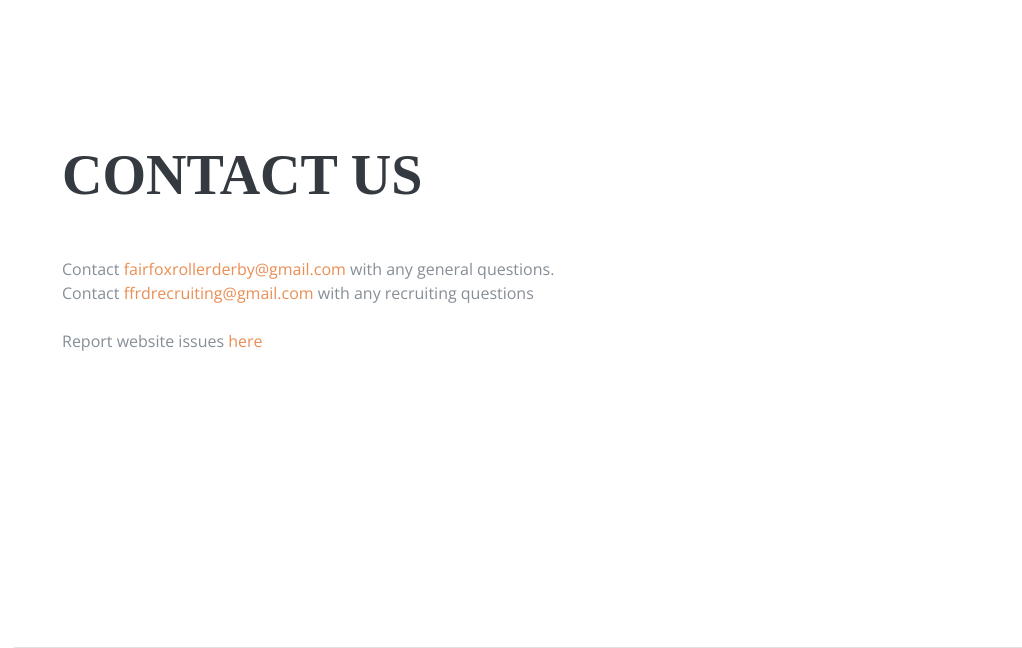
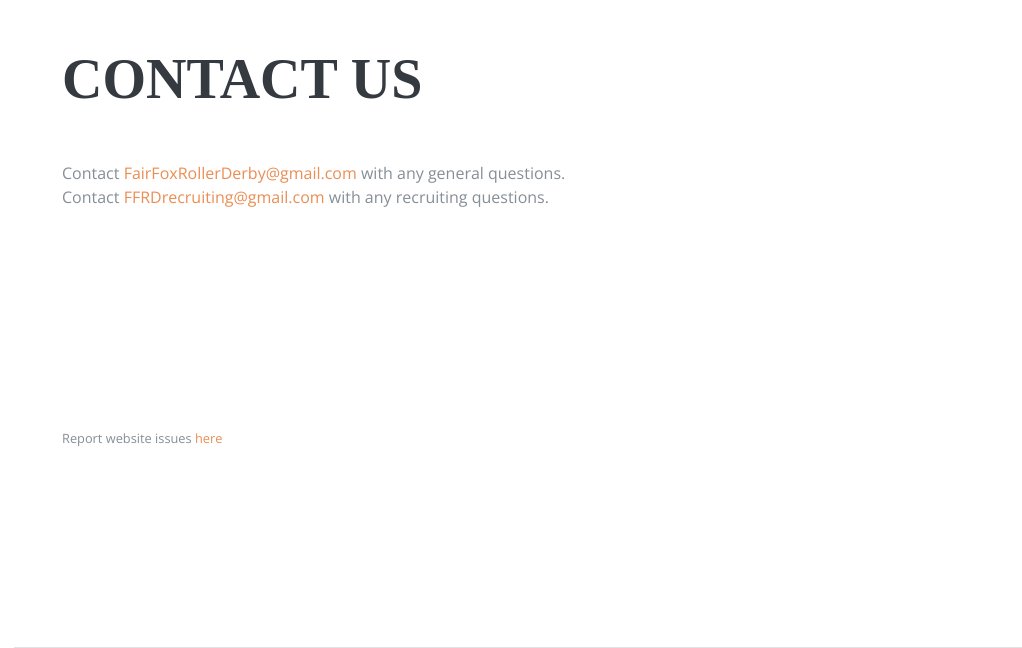
Before and after one commit to fairfoxrollerderby/fairfoxrollerderby.github.io, a plain HTML site: page index.html in a window 1280 px wide. Shown: the part 3352-4000 px from the top of the page, without its empty margins (258-1280 px from the left). Drawn offline with nearby package versions, Linux system fonts and the light colour scheme; a web font is replaced by a local one.

Commit message:
remove roster for now

```diff
--- a/index.html
+++ b/index.html
@@ -127,7 +127,7 @@
       <section class="resume-section p-3 p-lg-5 d-flex flex-column" id="roster">
         <div class="my-auto">
           <h2 class="mb-5">CURRENT SKATERS</h2>
-          all dues paying skaters???<br>
+          <!-- all dues paying skaters???<br>
           are we using derby names or what<br>
           rachael, dani, susan, lizzi, allie, maddie, becca (idr who else)<br>
 
@@ -164,16 +164,9 @@
                   <h4>Person 4</h4>
                 </div>
               </div>
-            </div>
-
+            </div> -->
 
           </div>
-
-
-
-
-
-
 
         </div>
       </section>
@@ -195,9 +188,10 @@
         <div class="my-auto">
 
         <h2 class="mb-5">CONTACT US</h2>
-        Contact <a href='mailto:fairfoxrollerderby@gmail.com'>fairfoxrollerderby@gmail.com</a> with any general questions.<br>
-        Contact <a href='ffrdcrecruiting@gmail.com'>ffrdrecruiting@gmail.com</a> with any recruiting questions<br><br>
-        Report website issues <a href='mailto:lizzicodes@gmail.com'>here</a>
+        Contact <a href='mailto:fairfoxrollerderby@gmail.com'>FairFoxRollerDerby@gmail.com</a> with any general questions.<br>
+        Contact <a href='mailto:ffrdcrecruiting@gmail.com'>FFRDrecruiting@gmail.com</a> with any recruiting questions.<br><br>
+        <br><br><br><br><br><br><br><br>
+        <small>Report website issues <a href='mailto:lizzicodes@gmail.com'>here</a></small>
 
       </div>
     </section>
```
